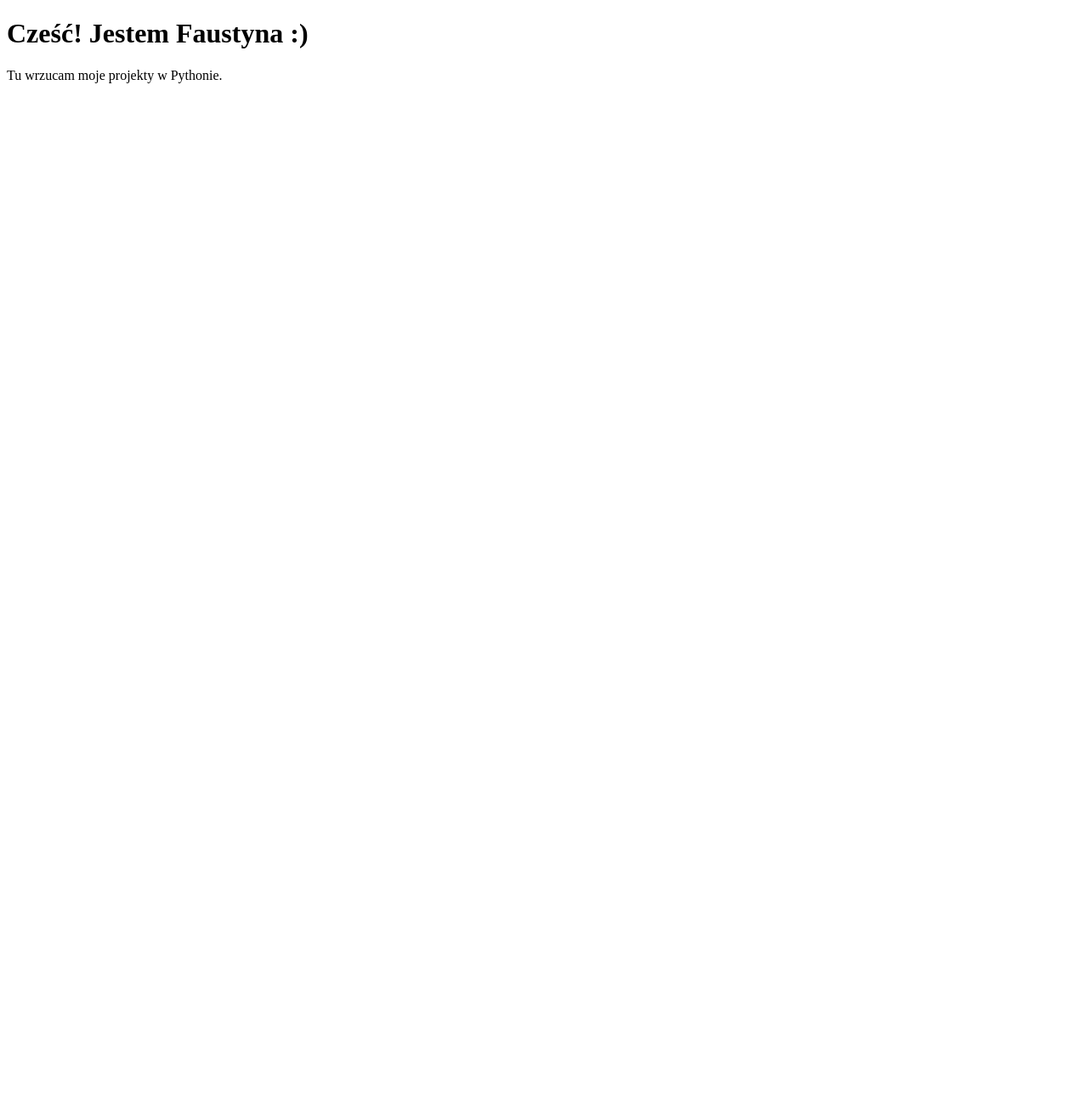
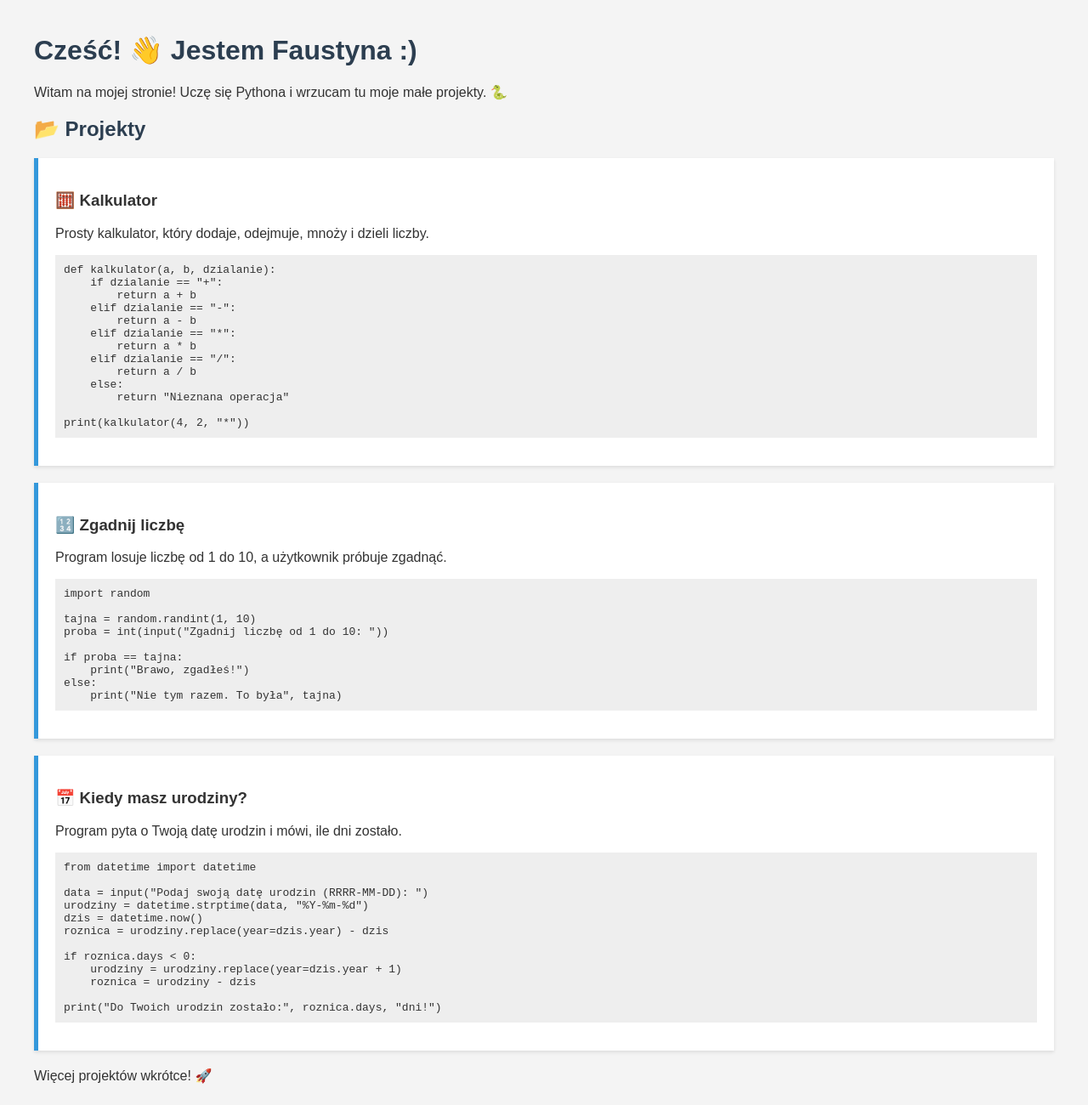
Before and after one commit to Fijalkowska/fijalkowska.github.io, a plain HTML site: page index.html in a window 1280 px wide. Shown: the whole page at 85% size. Before the commit the page ends 800 px from the top, so only its background shows below. Drawn offline with Linux system fonts and the light colour scheme.

Commit message:
Update index.html

```diff
--- a/index.html
+++ b/index.html
@@ -1,11 +1,90 @@
 <!DOCTYPE html>
-<html>
+<html lang="pl">
 <head>
+  <meta charset="UTF-8">
+  <meta name="viewport" content="width=device-width, initial-scale=1.0">
   <title>Moje Portfolio</title>
-  <meta charset="UTF-8" />
+  <style>
+    body {
+      font-family: sans-serif;
+      margin: 40px;
+      background-color: #f4f4f4;
+      color: #333;
+    }
+    h1, h2 {
+      color: #2c3e50;
+    }
+    .project {
+      background-color: #fff;
+      padding: 20px;
+      margin: 20px 0;
+      border-left: 5px solid #3498db;
+      box-shadow: 0 2px 4px rgba(0,0,0,0.1);
+    }
+    pre {
+      background-color: #eee;
+      padding: 10px;
+      overflow-x: auto;
+    }
+  </style>
 </head>
 <body>
-  <h1>Cześć! Jestem Faustyna :)</h1>
-  <p>Tu wrzucam moje projekty w Pythonie.</p>
+
+  <h1>Cześć! 👋 Jestem Faustyna :)</h1>
+  <p>Witam na mojej stronie! Uczę się Pythona i wrzucam tu moje małe projekty. 🐍</p>
+
+  <h2>📂 Projekty</h2>
+
+  <div class="project">
+    <h3>🧮 Kalkulator</h3>
+    <p>Prosty kalkulator, który dodaje, odejmuje, mnoży i dzieli liczby.</p>
+    <pre><code>def kalkulator(a, b, dzialanie):
+    if dzialanie == "+":
+        return a + b
+    elif dzialanie == "-":
+        return a - b
+    elif dzialanie == "*":
+        return a * b
+    elif dzialanie == "/":
+        return a / b
+    else:
+        return "Nieznana operacja"
+
+print(kalkulator(4, 2, "*"))</code></pre>
+  </div>
+
+  <div class="project">
+    <h3>🔢 Zgadnij liczbę</h3>
+    <p>Program losuje liczbę od 1 do 10, a użytkownik próbuje zgadnąć.</p>
+    <pre><code>import random
+
+tajna = random.randint(1, 10)
+proba = int(input("Zgadnij liczbę od 1 do 10: "))
+
+if proba == tajna:
+    print("Brawo, zgadłeś!")
+else:
+    print("Nie tym razem. To była", tajna)</code></pre>
+  </div>
+
+  <div class="project">
+    <h3>📅 Kiedy masz urodziny?</h3>
+    <p>Program pyta o Twoją datę urodzin i mówi, ile dni zostało.</p>
+    <pre><code>from datetime import datetime
+
+data = input("Podaj swoją datę urodzin (RRRR-MM-DD): ")
+urodziny = datetime.strptime(data, "%Y-%m-%d")
+dzis = datetime.now()
+roznica = urodziny.replace(year=dzis.year) - dzis
+
+if roznica.days < 0:
+    urodziny = urodziny.replace(year=dzis.year + 1)
+    roznica = urodziny - dzis
+
+print("Do Twoich urodzin zostało:", roznica.days, "dni!")</code></pre>
+  </div>
+
+  <p>Więcej projektów wkrótce! 🚀</p>
+
 </body>
 </html>
```
